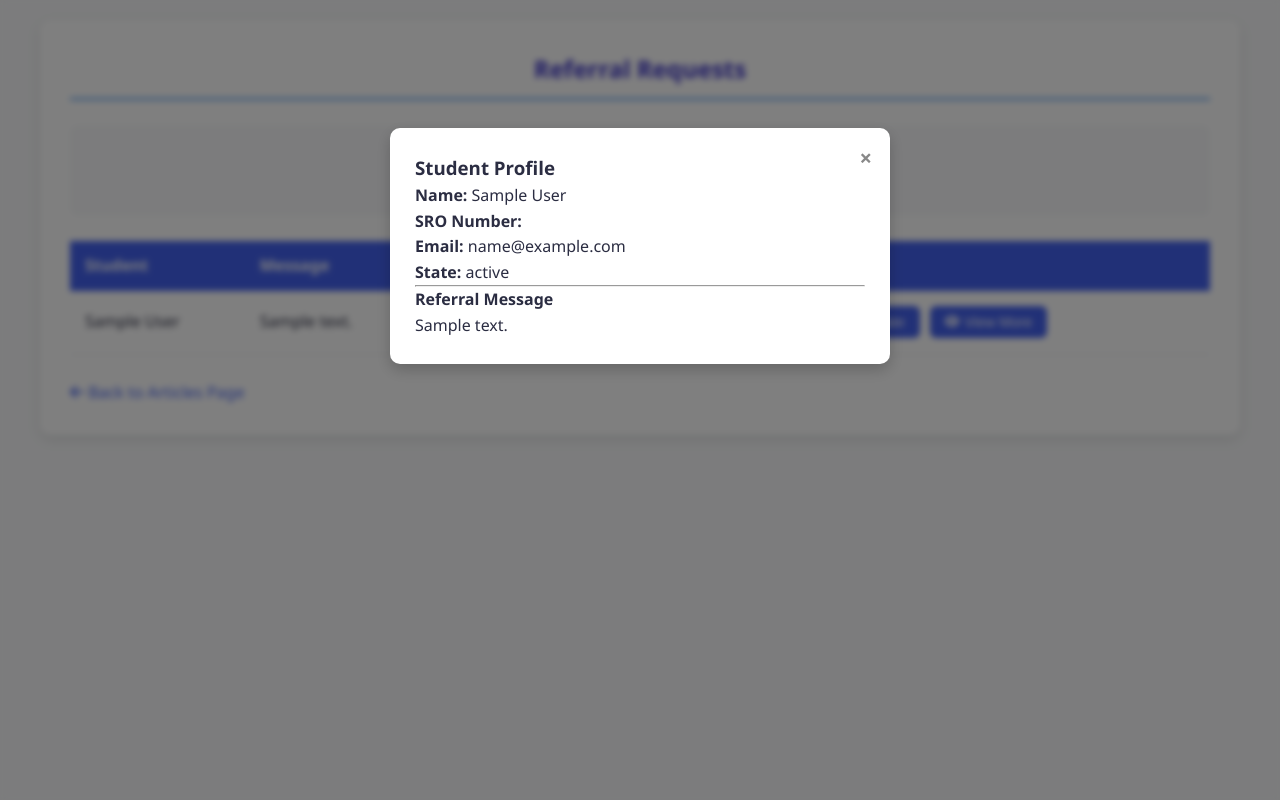
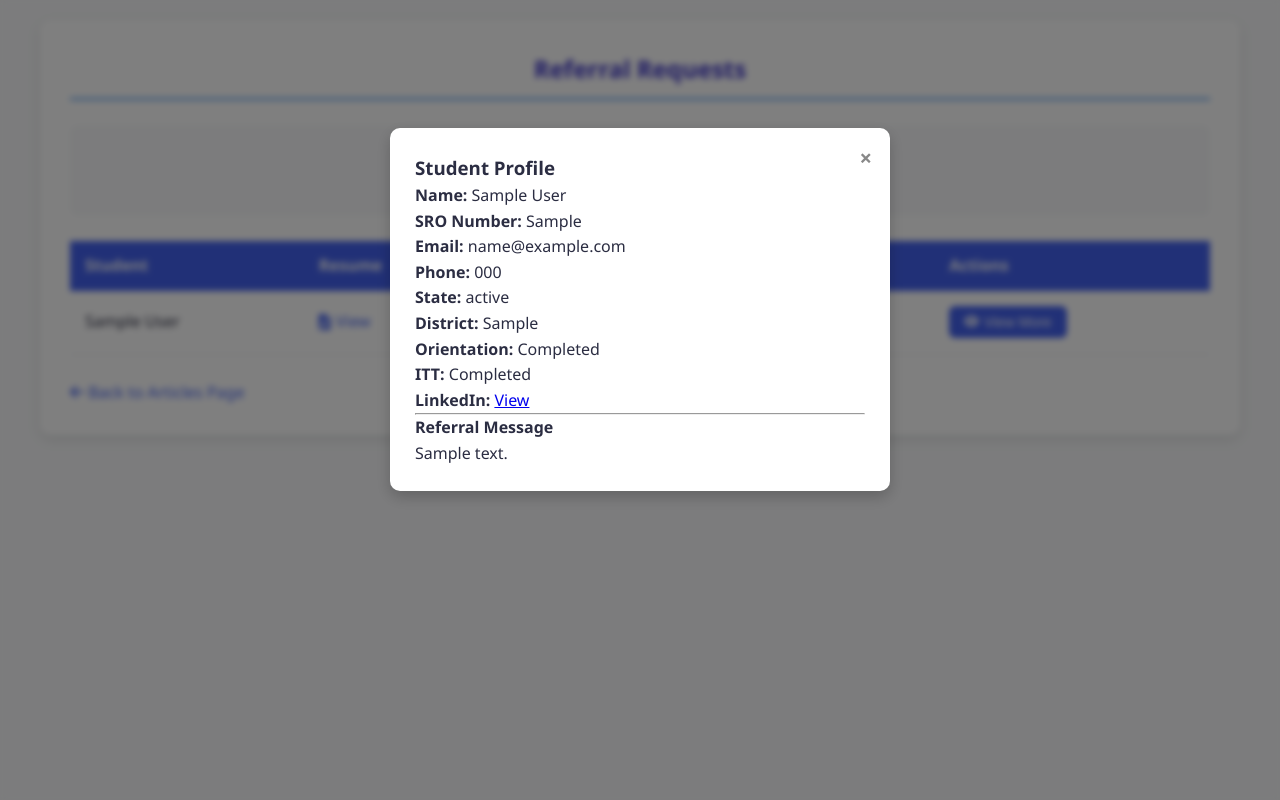
Before and after one commit to devikasaji211/placement-cell, a Django app: page /article/view-referrals/1/ in a window 1280 px wide, after a click on "View More". Run offline with Django 5.2, Linux system fonts and the light colour scheme; a user stored in the database is signed in; tables that the repository leaves empty hold one stand-in row (values such as "Sample post").

Commit message:
Edit Profile

```diff
--- a/templates/view_referrals.html
+++ b/templates/view_referrals.html
@@ -308,7 +308,6 @@
     <thead>
         <tr>
             <th>Student</th>
-                        <th>Message</th>
             <th>Resume</th>
             <th>Status</th>
             <th>Actions</th>
@@ -318,18 +317,18 @@
         {% for referral in referrals %}
         <tr>
             <td data-label="Student">{{ referral.student.studentprofile.name }}</td>
-                        <td data-label="Message">{{ referral.message|truncatechars:50 }}</td>
+
             <td data-label="Resume">
+                {% if referral.resume %}
                     <a href="{{ referral.resume }}" target="_blank" class="resume-link">
                         <i class="fas fa-file-pdf"></i> View
                     </a>
+                {% else %}
+                    N/A
+                {% endif %}
             </td>
+
             <td data-label="Status">
-                            <span class="status status-{{ referral.status|lower }}">
-                                {{ referral.get_status_display }}
-                            </span>
-                        </td>
-                       <td data-label="Actions">
                 <form method="POST" action="{% url 'update_referral_status' referral.id %}" class="action-form">
                     {% csrf_token %}
                     <select name="status">
@@ -337,34 +336,42 @@
                         <option value="Accepted" {% if referral.status == 'Accepted' %}selected{% endif %}>Accepted</option>
                         <option value="Rejected" {% if referral.status == 'Rejected' %}selected{% endif %}>Rejected</option>
                     </select>
-        <button type="submit" class="btn">
-            <i class="fas fa-sync-alt"></i> Update
-        </button>
+                    <button type="submit" class="btn"><i class="fas fa-sync-alt"></i> Update</button>
+                </form>
+            </td>
+
+            <td data-label="Actions">
                 <button type="button" class="btn" onclick="openModal('modal-{{ referral.id }}')">
                     <i class="fas fa-eye"></i> View More
                 </button>
-    </form>
             </td>
-
         </tr>
 
+        <!-- Modal for View More -->
         <div class="modal" id="modal-{{ referral.id }}">
             <div class="modal-content">
                 <span class="close-btn" onclick="closeModal('modal-{{ referral.id }}')">&times;</span>
                 <h3>Student Profile</h3>
                 <p><strong>Name:</strong> {{ referral.student.studentprofile.name }}</p>
-        <p><strong>SRO Number:</strong> {{ referral.student.studentprofile.sro_number }}</p>
+                <p><strong>SRO Number:</strong> {{ referral.student.studentprofile.sro }}</p>
                 <p><strong>Email:</strong> {{ referral.student.email }}</p>
+                <p><strong>Phone:</strong> {{ referral.student.studentprofile.phone }}</p>
                 <p><strong>State:</strong> {{ referral.student.studentprofile.state }}</p>
+                <p><strong>District:</strong> {{ referral.student.studentprofile.district }}</p>
+                <p><strong>Orientation:</strong> {{ referral.student.studentprofile.orientation_completed|yesno:"Completed,Pending" }}</p>
+                <p><strong>ITT:</strong> {{ referral.student.studentprofile.itt_completed|yesno:"Completed,Pending" }}</p>
+                {% if referral.student.studentprofile.linkedin %}
+                <p><strong>LinkedIn:</strong> <a href="{{ referral.student.studentprofile.linkedin }}" target="_blank">View</a></p>
+                {% endif %}
                 <hr>
                 <h4>Referral Message</h4>
                 <p>{{ referral.message }}</p>
             </div>
         </div>
-
         {% endfor %}
     </tbody>
 </table>
+
         </div>
 
         <a href="{% url 'article_page' %}" class="back-link">
@@ -376,20 +383,17 @@
     function openModal(id) {
     document.getElementById(id).style.display = 'block';
 }
-
 function closeModal(id) {
     document.getElementById(id).style.display = 'none';
 }
-
-    // Close modal on outside click
 window.onclick = function(event) {
-        const modals = document.querySelectorAll('.modal');
-        modals.forEach(modal => {
-            if (event.target == modal) {
+    document.querySelectorAll('.modal').forEach(function(modal) {
+        if (event.target === modal) {
             modal.style.display = "none";
         }
     });
 }
+
 </script>
 
 </body>
```
Lines whose indentation alone changed are shown as unchanged.
